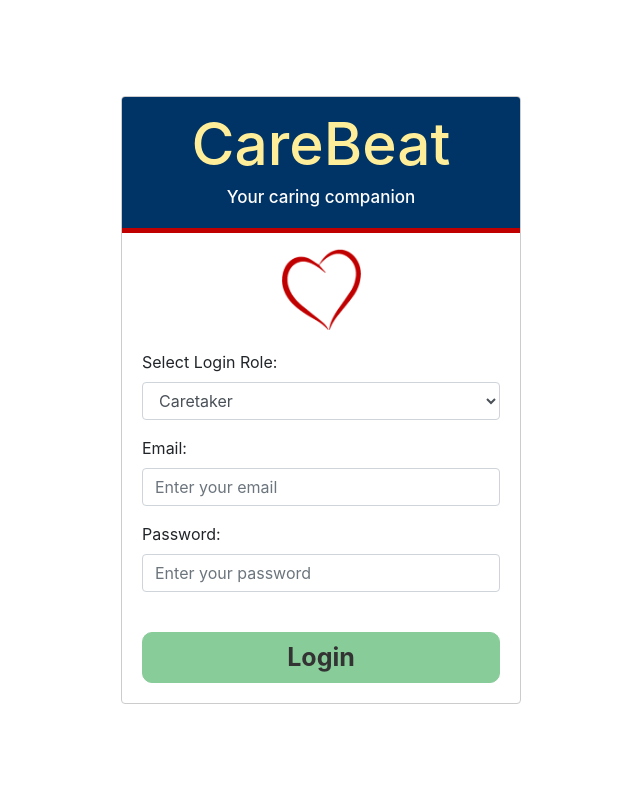
After one commit to GabrielR1121/CareBeat, a Flask app: page /login in a window 1280 px wide. The commit adds this page. Shown: the whole page, without its empty margins (319-959 px from the left). Run offline with Flask 3, Linux system fonts and the light colour scheme; some libraries are stand-ins or nearby versions.

Commit message:
Created a login page for caretakers/nurses

```diff
--- /dev/null
+++ b/website/auth.py
@@ -0,0 +1,55 @@
+from flask import Blueprint,render_template, request, flash,redirect, url_for,make_response,session
+import pickle
+from website.config import db
+from flask_login import login_user, login_required, logout_user,current_user
+
+auth = Blueprint('auth',__name__)
+
+
+
+# Define a function to add no-cache headers to responses
+def add_no_cache_headers(response):
+    response.headers['Cache-Control'] = 'no-store, no-cache, must-revalidate, max-age=0'
+    response.headers['Pragma'] = 'no-cache'
+    return response
+
+# Apply the add_no_cache_headers function to all responses
+@auth.after_request
+def apply_no_cache(response):
+    return add_no_cache_headers(response)
+
+@auth.route('/login', methods=['GET','POST'])
+def login():
+    next_url = request.args.get('next')
+    user = None
+    if request.method == 'POST':
+        login_role = request.form.get('loginRole')
+        password = request.form.get('password')
+
+        if login_role == 'caretaker':
+            email = request.form.get('email')
+            user = db.verify_login(email = email,id=None)
+        elif login_role == 'nurse':
+            print("Im here")
+            id = request.form.get('employeeID')
+            user = db.verify_login(email = None, id = id)
+            print(user)
+
+        if user:
+            if user.password == password:
+                flash("Logged in succesfully")
+                login_user(user)
+
+                return redirect(next_url or url_for('views.home'))
+            else:
+                flash('Incorrect password, try again',category="error")
+        else:
+            flash("Email does not exit.", category="error")
+
+    return render_template("login.html")
+
+@auth.route('/logout')
+@login_required
+def logout():
+    logout_user()
+    return redirect(url_for('auth.login'))
--- a/website/static/style.css
+++ b/website/static/style.css
@@ -17,6 +17,8 @@
 
 .subtitle {
     background-color: #CCCCCC;
+    display: flex;
+    align-items: center;
 }
 
 .graph-container {
@@ -44,3 +46,43 @@
 .profile_info {
     margin-left: 10px;
 }
+
+/* Center the form vertically and horizontally */
+.center-container {
+    display: flex;
+    justify-content: center;
+    align-items: center;
+    height: 100vh;
+}
+
+.logo-login {
+    max-width: 20%;
+    max-height: 20%;
+    padding-top: 15px;
+}
+
+.custom-card {
+    width: 400px;
+    border: 1px solid #CCCCCC;
+    /* Adjust the width as needed */
+}
+
+.rounded-slightly {
+    border-radius: 5px;
+    /* Adjust the radius to make edges rounder */
+    border: 1px solid black;
+}
+
+.btn-custom {
+    background-color: #88CC99;
+    /* Custom button color */
+    color: #333333;
+    /* Text color */
+    font-size: 25px;
+    /* Custom font size */
+    font-weight: bolder;
+
+    border-radius: 10px;
+
+    border: 1px solid #88CC99;
+}
--- /dev/null
+++ b/website/templates/login.html
@@ -0,0 +1,99 @@
+<!DOCTYPE html>
+<html lang="en">
+
+<head>
+    <meta charset="UTF-8">
+    <meta name="viewport" content="width=device-width, initial-scale=1.0">
+    <title>Login Page</title>
+    <!-- Include Bootstrap CSS -->
+    <link href="https://maxcdn.bootstrapcdn.com/bootstrap/4.5.2/css/bootstrap.min.css" rel="stylesheet">
+    <link rel="stylesheet" href="../static/style.css">
+    <link rel="icon" src="../static/images/Logo.png" type="image/x-icon">
+</head>
+
+<body>
+    {% with messages = get_flashed_messages(with_categories=true) %}
+    {% if messages %}
+    {% for category, message in messages %}
+    {% if category == 'error' %}
+    <div class="alert alert-danger alert-dismissible fade show" role="alert">
+        {{message}}
+        <button type="button" class="close" data-dismiss="alert">
+            <span aria-hidden="true">&times;</span>
+        </button>
+    </div>
+    {% else %}
+    <div class="alert alert-success alert-dismissible fade show" role="alert">
+        {{message}}
+        <button type="button" class="close" data-dismiss="alert">
+            <span aria-hidden="true">&times;</span>
+        </button>
+    </div>
+    {% endif %}
+    {% endfor %}
+    {% endif %}
+    {% endwith %}
+    <div class="container center-container">
+        <div class="card custom-card">
+            <!-- Your custom title banner -->
+            <div class="card-header title-banner">
+                <h1 class="text-center title">CareBeat</h1>
+                <h6 class="text-center motto">Your caring companion</h6>
+            </div>
+            <!-- Login Form -->
+            <div class="text-center">
+                <img src="../static/images/Logo.png" alt="CareBeat Logo" class="logo-login">
+            </div>
+
+            <div class="card-body">
+                <!-- Add the opening <form> tag here -->
+                <form action="/login" method="post">
+                    <div class="form-group">
+                        <label for="loginRole">Select Login Role:</label>
+                        <select class="form-control" id="loginRole" name="loginRole">
+                            <option value="caretaker">Caretaker</option>
+                            <option value="nurse">Nurse</option>
+                        </select>
+                    </div>
+
+                    <div class="form-group" id="emailGroup">
+                        <label for="email">Email:</label>
+                        <input type="email" class="form-control" id="email" name="email" placeholder="Enter your email">
+                    </div>
+                    <div class="form-group" id="employeeIDGroup" style="display: none;">
+                        <label for="employeeID">Employee ID:</label>
+                        <input type="text" class="form-control" id="employeeID" name="employeeID"
+                            placeholder="Enter your employee ID">
+                    </div>
+                    <div class="form-group">
+                        <label for="password">Password:</label>
+                        <input type="password" class="form-control" id="password" name="password"
+                            placeholder="Enter your password">
+                    </div>
+                    <br>
+                    <button type="submit" class="btn btn-primary btn-block btn-custom">Login</button>
+                </form>
+                <!-- Add the closing </form> tag here -->
+            </div>
+        </div>
+    </div>
+
+    <!-- Include Bootstrap JS and Popper.js -->
+    <script src="https://code.jquery.com/jquery-3.5.1.slim.min.js"></script>
+    <script src="https://cdn.jsdelivr.net/npm/@popperjs/core@2.5.3/dist/umd/popper.min.js"></script>
+    <script src="https://stackpath.bootstrapcdn.com/bootstrap/4.5.2/js/bootstrap.min.js"></script>
+    <script>
+        document.getElementById("loginRole").addEventListener("change", function () {
+            var selectedRole = this.value;
+            if (selectedRole === "caretaker") {
+                document.getElementById("emailGroup").style.display = "block";
+                document.getElementById("employeeIDGroup").style.display = "none";
+            } else if (selectedRole === "nurse") {
+                document.getElementById("emailGroup").style.display = "none";
+                document.getElementById("employeeIDGroup").style.display = "block";
+            }
+        });
+    </script>
+</body>
+
+</html>
```
Also changed, not shown: website/__init__.py (+17 -1 lines), website/models.py (+46 -2 lines), website/templates/base.html (+6 -2 lines), website/views.py (+21 -14 lines), website/static/images/Logo.png (added).
